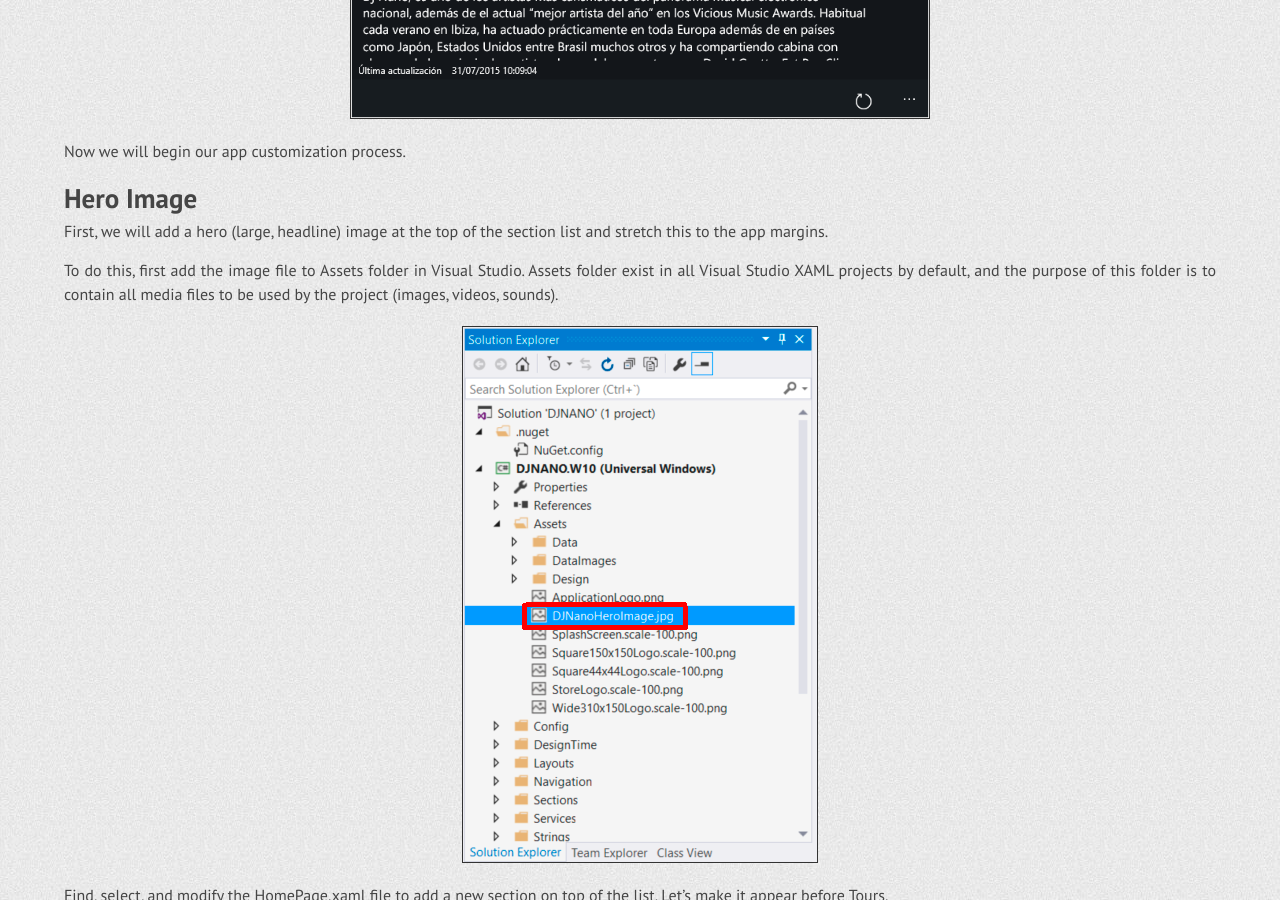
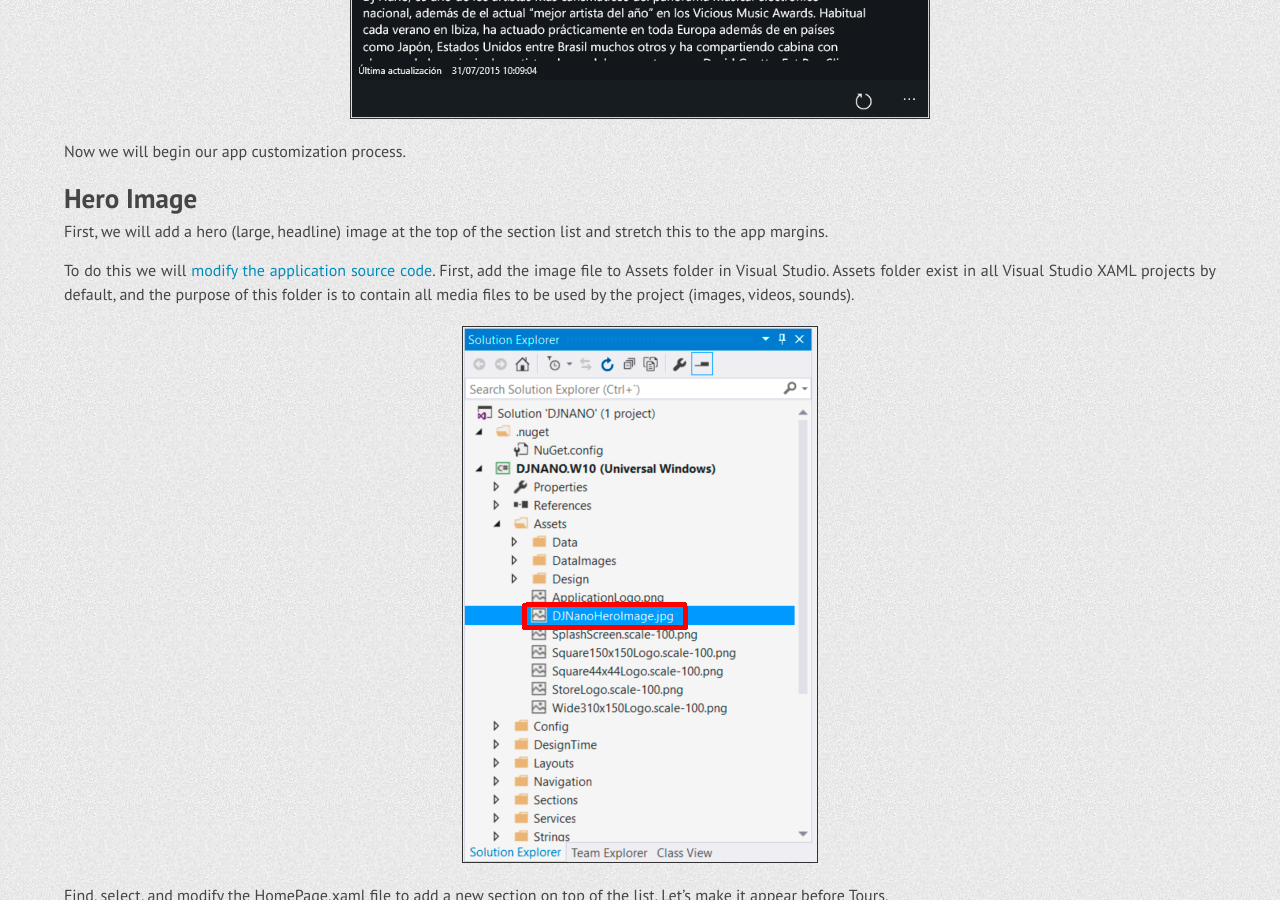
Before and after one commit to wasteam/wasteam.github.io, a Jekyll site: the page built from _posts/2015-05-25-customizing-generated.markdown, in a window 1280 px wide and 900 px high, scrolled down 3680 px. Built offline with Jekyll 4.4.1, drawn with Linux system fonts in a browser that asks for light colours; nearby versions of some CDN libraries; Markdown is read by kramdown in place of the engine named in the settings; some of the changed text lies outside the part shown.

Commit message:
Update app djnano doc

```diff
--- a/_posts/2015-05-25-customizing-generated.markdown
+++ b/_posts/2015-05-25-customizing-generated.markdown
@@ -59,7 +59,7 @@ Now we will begin our app customization process.
 
 First, we will add a hero (large, headline) image at the top of the section list and stretch this to the app margins.
 
-To do this, first add the image file to Assets folder in Visual Studio. Assets folder exist in all Visual Studio XAML projects by default, and the purpose of this folder is to contain all media files to be used by the project (images, videos, sounds).
+To do this we will <a href="https://github.com/wasteam/DJNanoSampleApp/commit/aa1cd8fe26094eb586d4e008a42fc8208ad80375" target="_blank">modify the application source code</a>. First, add the image file to Assets folder in Visual Studio. Assets folder exist in all Visual Studio XAML projects by default, and the purpose of this folder is to contain all media files to be used by the project (images, videos, sounds).
 
 ![doc image](/post-img/1/7.png)
 
```
Also changed, not shown: other parts of _posts/2015-05-25-customizing-generated.markdown (+0 -1 lines).
